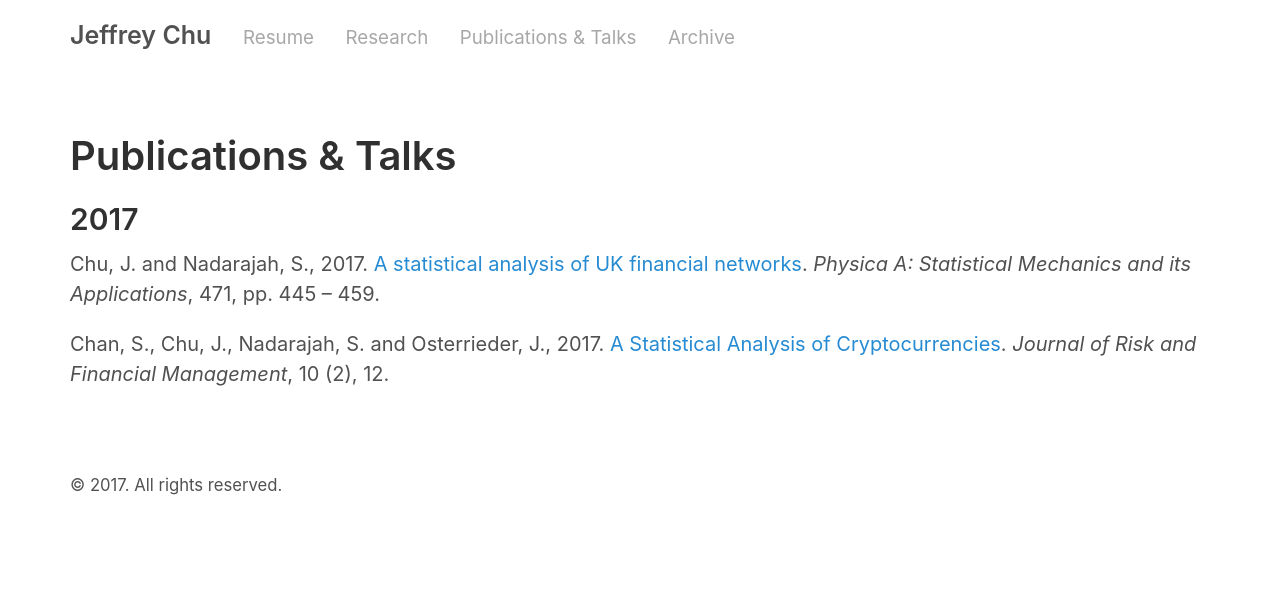
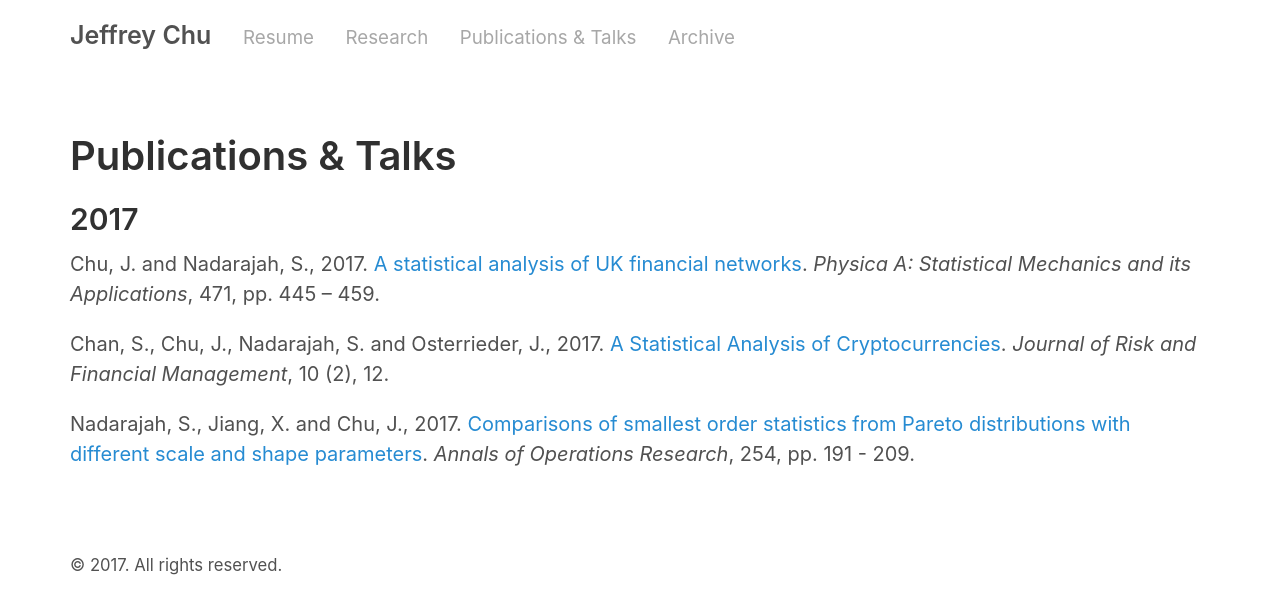
Before and after one commit to jeffrey-chu/jeffrey-chu.github.io, a Jekyll site: the page built from pubtalks.md, in a window 1280 px wide. Shown: the top 614 px of the page. Built offline with Jekyll 4.4.1, drawn with Linux system fonts in a browser that asks for light colours.

Commit message:
Update pubtalks.md

```diff
--- a/pubtalks.md
+++ b/pubtalks.md
@@ -6,3 +6,4 @@ title: Publications & Talks
 ## 2017
 <p>Chu, J. and Nadarajah, S., 2017. <a href="https://doi.org/10.1016/j.physa.2016.12.073">A statistical analysis of UK financial networks</a>. <i>Physica A: Statistical Mechanics and its Applications</i>, 471, pp. 445 – 459.</p>
 <p>Chan, S., Chu, J., Nadarajah, S. and Osterrieder, J., 2017. <a href="http://dx.doi.org/10.3390/jrfm10020012">A Statistical Analysis of Cryptocurrencies</a>. <i>Journal of Risk and Financial Management</i>, 10 (2), 12.</p>
+<p>Nadarajah, S., Jiang, X. and Chu, J., 2017. <a href="https://doi.org/10.1007/s10479-017-2444-0">Comparisons of smallest order statistics from Pareto distributions with different scale and shape parameters</a>. <i>Annals of Operations Research</i>, 254, pp. 191 - 209.</p>
```
